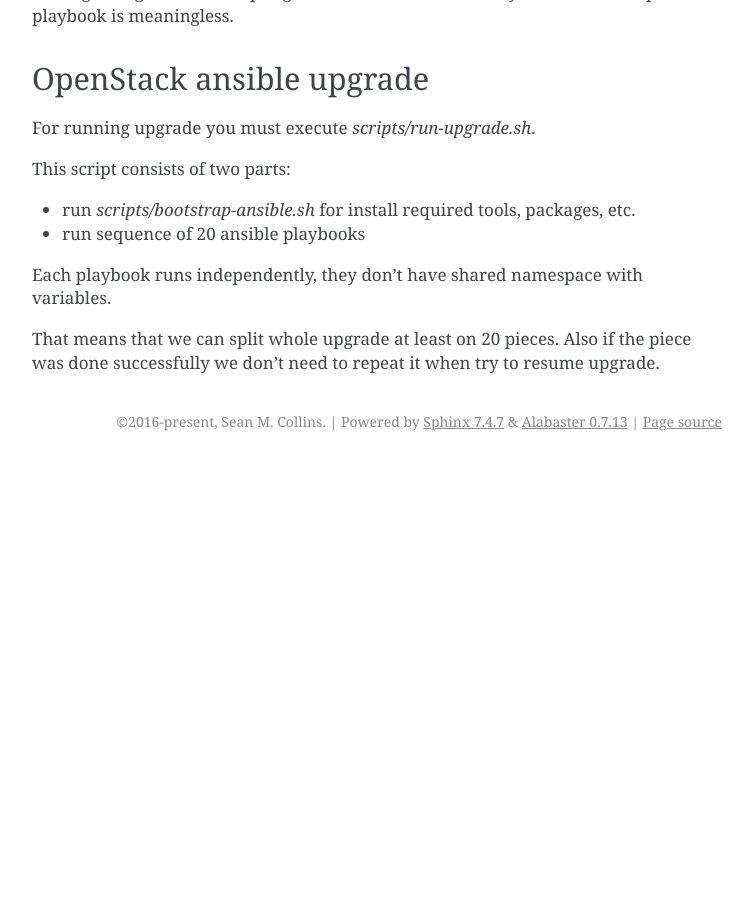
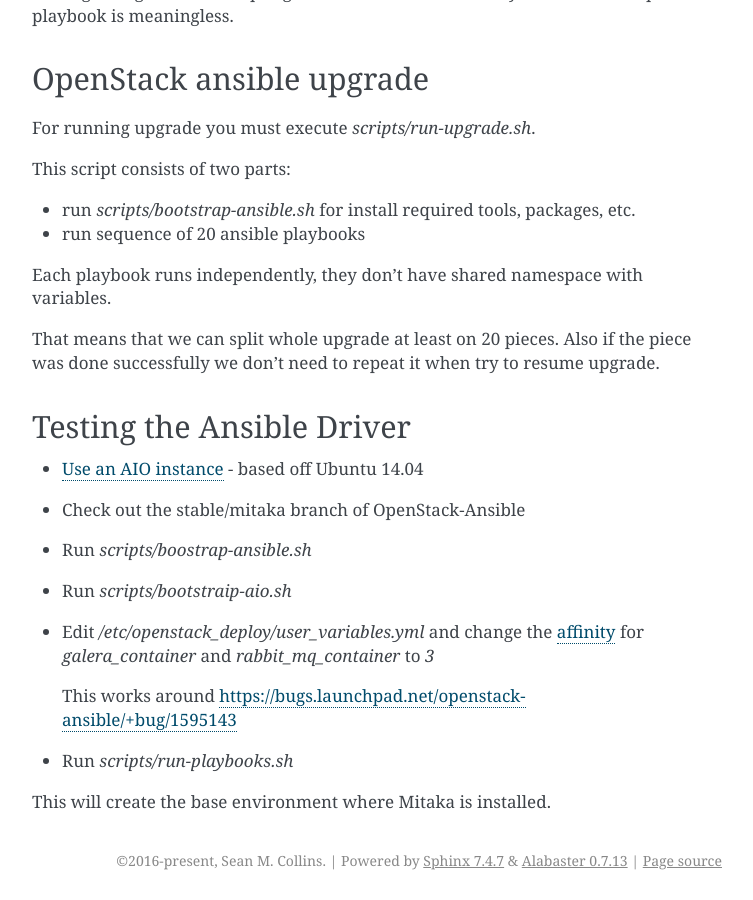
Before and after one commit to Mirantis/kostyor, a Sphinx documentation site: the page built from doc/source/drivers/ansible_driver.rst, in a window 1280 px wide and 900 px high, scrolled down 3021 px. Shown: the whole window, without its empty margins (388-1141 px from the left). Built offline with Sphinx 7.4.7, drawn with Linux system fonts in a browser that asks for light colours; the version number could not be read and is left out; before the commit the page ends 3482 px from its top, so only the background shows below that; some of the changed text lies outside the part shown.

Commit message:
Notes on building an AIO environment for OSAD for testing

```diff
--- a/doc/source/drivers/ansible_driver.rst
+++ b/doc/source/drivers/ansible_driver.rst
@@ -165,3 +165,28 @@
 
 That means that we can split whole upgrade at least on 20 pieces.
 Also if the piece was done successfully we don't need to repeat it when try to resume upgrade.
+
+
+Testing the Ansible Driver
+==========================
+
+* `Use an AIO instance`_ - based off Ubuntu 14.04
+
+* Check out the stable/mitaka branch of OpenStack-Ansible
+
+* Run `scripts/boostrap-ansible.sh`
+
+* Run `scripts/bootstraip-aio.sh`
+
+* Edit `/etc/openstack_deploy/user_variables.yml` and change the
+  `affinity`_ for `galera_container` and `rabbit_mq_container` to `3`
+
+  This works around https://bugs.launchpad.net/openstack-ansible/+bug/1595143
+
+* Run `scripts/run-playbooks.sh`
+
+This will create the base environment where Mitaka is installed.
+
+.. _Use an AIO instance: http://docs.openstack.org/developer/openstack-ansible/developer-docs/quickstart-aio.html#rebooting-an-aio
+
+.. _affinity: https://github.com/openstack/openstack-ansible/blob/eol-kilo/etc/openstack_deploy/openstack_user_config.yml.aio#L71-L77
```
